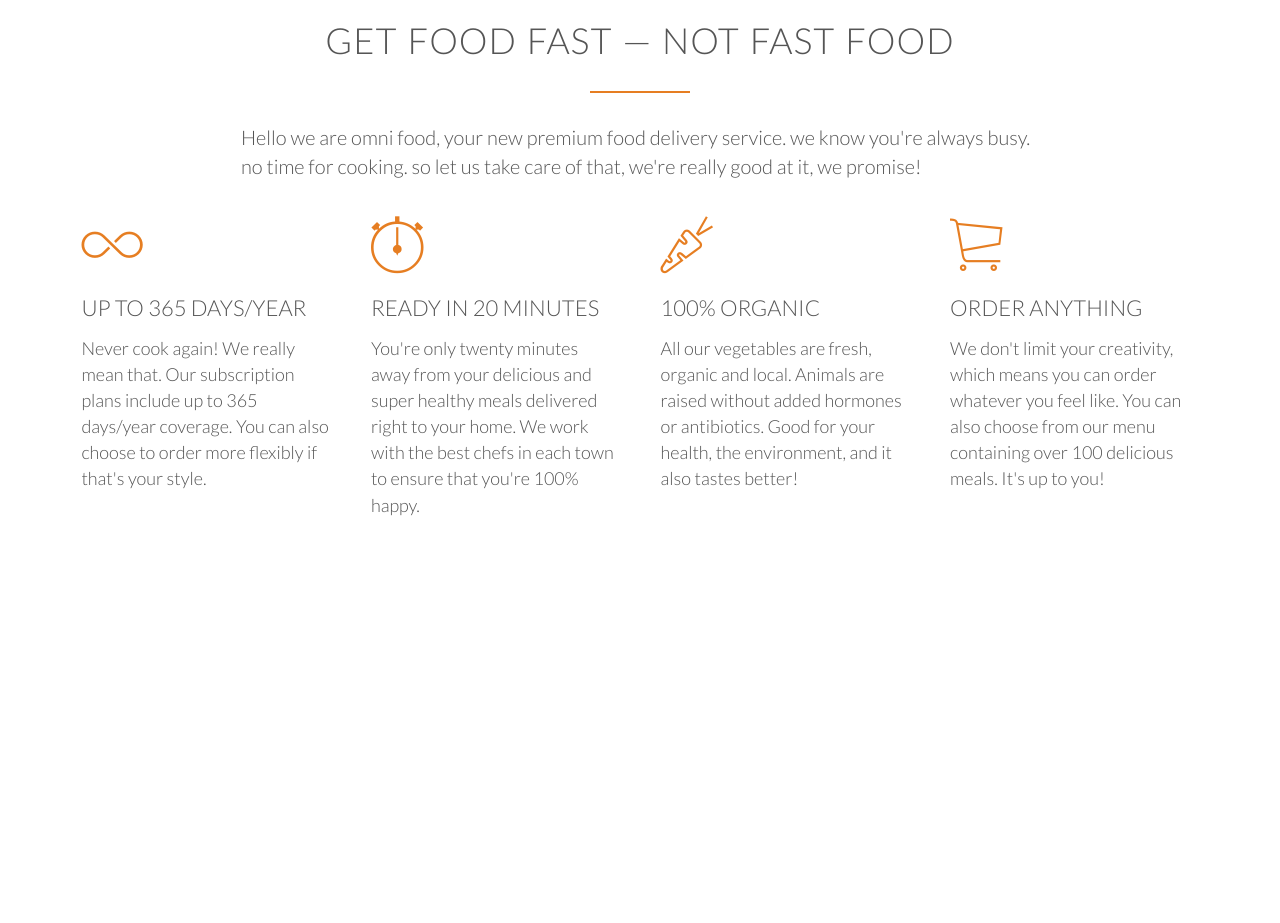
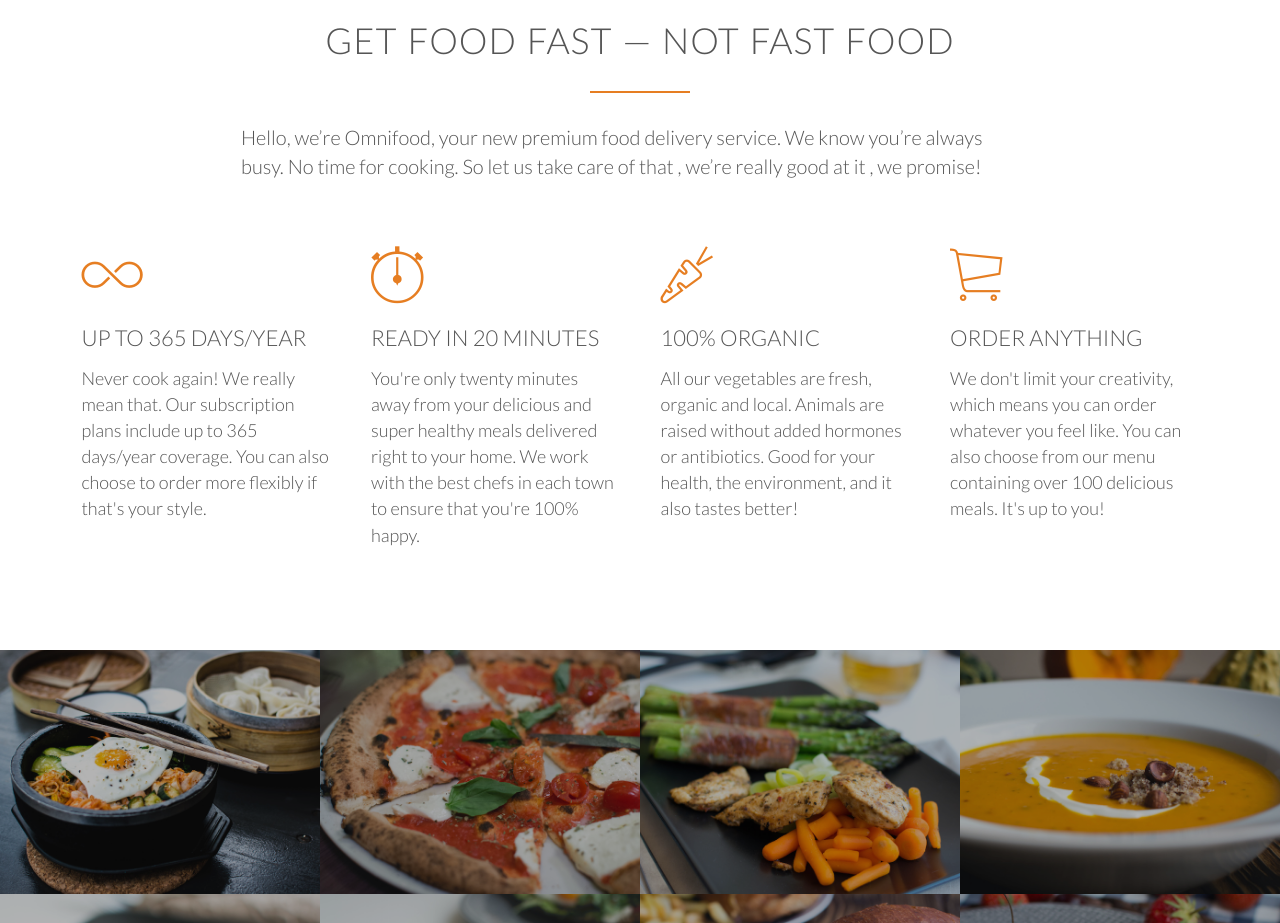
Before and after one commit to melikaBagherii/omnifood, a plain HTML site: page index.html in a window 1280 px wide. Shown: the part 860-1783 px from the top of the page. Before the commit the page ends 1480 px from the top, so only its background shows below. Drawn offline with Linux system fonts and the light colour scheme; files whose address does not match are found by name.

Commit message:
Added meals to index.html

```diff
--- a/index.html
+++ b/index.html
@@ -33,8 +33,7 @@
         <section class="section-features">
             <div class="row">
                 <h2>Get food fast &mdash; not fast food</h2>
-                <p class="long-copy">Hello we are omni food, your new premium food delivery service. we know you're always busy.
-                      no time for cooking. so let us take care of that, we're really good at it, we promise!</p>
+                <p class="long-copy">Hello, we’re Omnifood, your new premium food delivery service. We know you’re always busy. No time for cooking. So let us take care of that , we’re really good at it , we promise!</p>
             </div>
 
             <div class="row">
@@ -72,5 +71,64 @@
             </div>
         </section>
 
+        <section class="section-meals">
+            <ul class="meals-showcase">
+                <li>
+                    <figure class="meal-photo">
+                        <img src="resources/img/1.jpg" alt="Korean bibimbap with egg and vegetables">
+                    </figure>
+                </li>
+                <li>
+                    <figure class="meal-photo">
+                        <img src="resources/img/2.jpg" alt="Simple italian pizza with cherry tomatoes">
+                    </figure>
+                </li>
+                <li>
+                    <figure class="meal-photo">
+                        <img src="resources/img/3.jpg" alt="Chicken breast steak with vegetables">
+                    </figure>
+                </li>
+                <li>
+                    <figure class="meal-photo">
+                        <img src="resources/img/4.jpg" alt="Autumn pumpkin soup ">
+                    </figure>
+                </li>
+            </ul>
+
+            <ul class="meals-showcase">
+                <li>
+                    <figure class="meal-photo">
+                        <img src="resources/img/5.jpg" alt="Paleo beef steak with vegetables">
+                    </figure>
+                </li>
+                <li>
+                    <figure class="meal-photo">
+                        <img src="resources/img/6.jpg" alt="Healthy baguette with egg and vegetables">
+                    </figure>
+                </li>
+                <li>
+                    <figure class="meal-photo">
+                        <img src="resources/img/7.jpg" alt="Burger with cheddar and bacon">
+                    </figure>
+                </li>
+                <li>
+                    <figure class="meal-photo" >
+                        <img src="resources/img/8.jpg" alt="Granola with cherries and strawberries">
+                    </figure>
+                </li>
+            </ul>
+
+        </section>
+
     </body>
  </html>
+ <!--
+    1.	Korean bibimbap with egg and vegetables
+2.	Simple italian pizza with cherry tomatoes
+3.	Chicken breast steak with vegetables
+4.	Autumn pumpkin soup
+5.	Paleo beef steak with vegetables
+6.	Healthy baguette with egg and vegetables
+7.	Burger with cheddar and bacon
+8.	Granola with cherries and strawberries
+ -->
--- a/resources/css/img/style.css
+++ b/resources/css/img/style.css
@@ -89,8 +89,10 @@ h2:after{
 
 .long-copy{
     line-height: 145%;
-    width: 70%;
+    width: 69%;
     margin-left: 15%;
+    margin-right: 15%;
+
 }
 .hero-text-box{
     position: absolute;
@@ -183,3 +185,53 @@ h2:after{
 section{
     padding: 80px 0;
 }
+
+
+/*----------------------------------*/
+/*----------------Features----------*/
+/*----------------------------------*/
+
+.section-features .long-copy{
+    margin-bottom: 30px ;
+}
+
+
+/*----------------------------------*/
+/*----------------MEALS-------------*/
+/*----------------------------------*/
+
+.section-meals{
+    padding: 0;
+}
+
+.meals-showcase{
+    list-style: none;
+    width: 100% ;
+}
+
+.meals-showcase li{
+    display: block;
+    float: left;
+    width: 25%;
+}
+
+.meal-photo{
+    width: 100%;
+    margin: 0;
+    overflow: hidden ;
+    background-color: #000;
+
+}
+
+.meal-photo img{
+    opacity: 0.7;
+    width: 100%;
+    height: auto;
+    transform: scale(1.15);
+    transition: transform 0.5s, opacity 0.5s;
+}
+
+.meal-photo img:hover{
+    opacity: 1;
+    transform: scale(1.03);
+}
```
